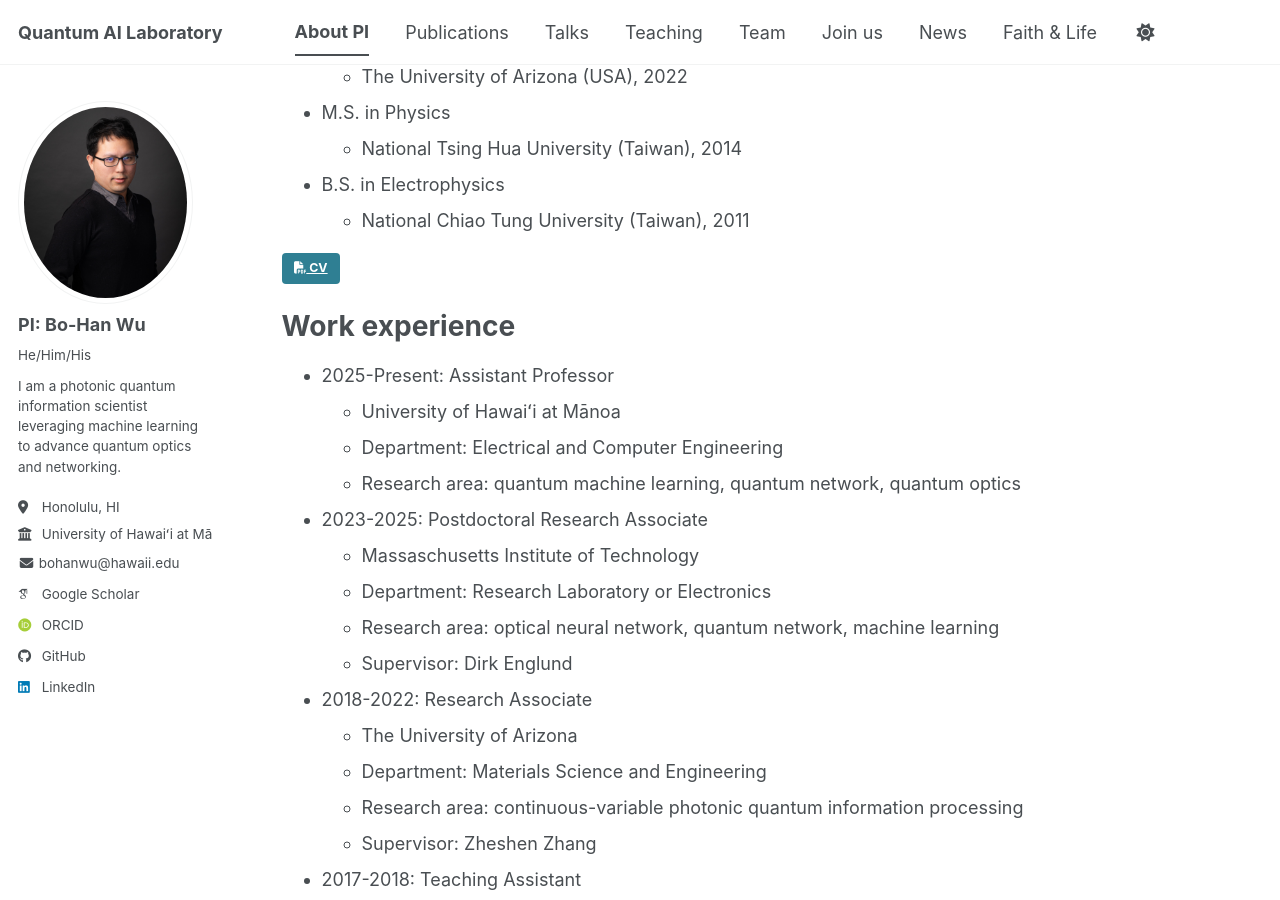
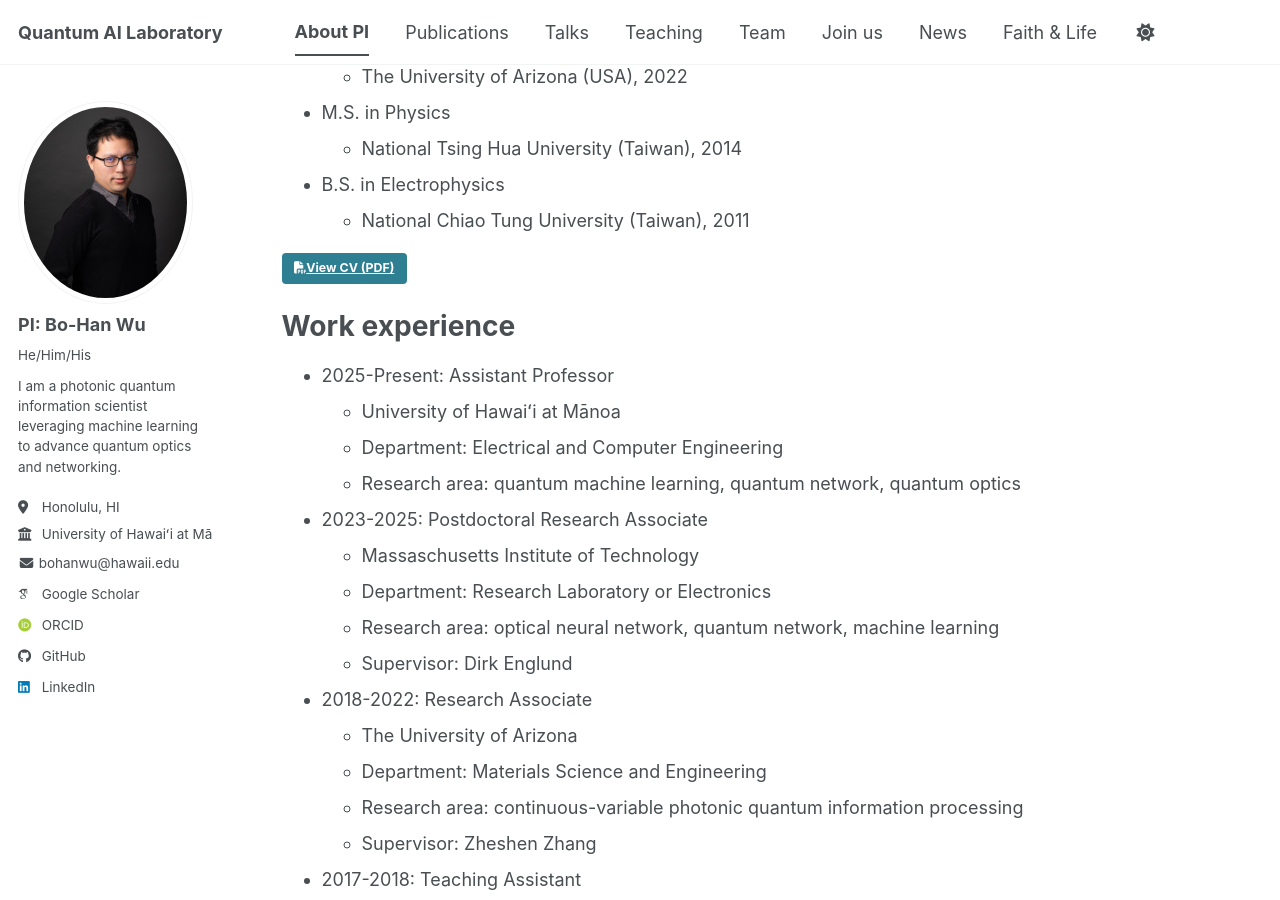
Before and after one commit to go705/go705.github.io, a Jekyll site: the page built from _pages/cv.md, in a window 1280 px wide and 900 px high, scrolled down 342 px. Built offline with Jekyll 4.4.1, drawn with Linux system fonts in a browser that asks for light colours; some web fonts are replaced; a script bundle is joined from its source files by our own code; library files that are not in the unit come from our copies.

Commit message:
Update cv.md

```diff
--- a/_pages/cv.md
+++ b/_pages/cv.md
@@ -16,7 +16,7 @@ Education
 * B.S. in Electrophysics
   * National Chiao Tung University (Taiwan), 2011
 
-<p style="margin-top: 1rem;"><a href="{{ site.baseurl }}/assets/Bo-Han-Wu CV.pdf" class="btn btn--primary btn--small"><i class="fas fa-file-pdf"></i> CV</a></p>
+<p style="margin-top: 1rem;"><a href="{{ site.baseurl }}/assets/Bo-Han-Wu CV.pdf" class="btn btn--primary btn--small"><i class="fas fa-file-pdf"></i>View CV (PDF)</a></p>
 
 Work experience
 ======
```
